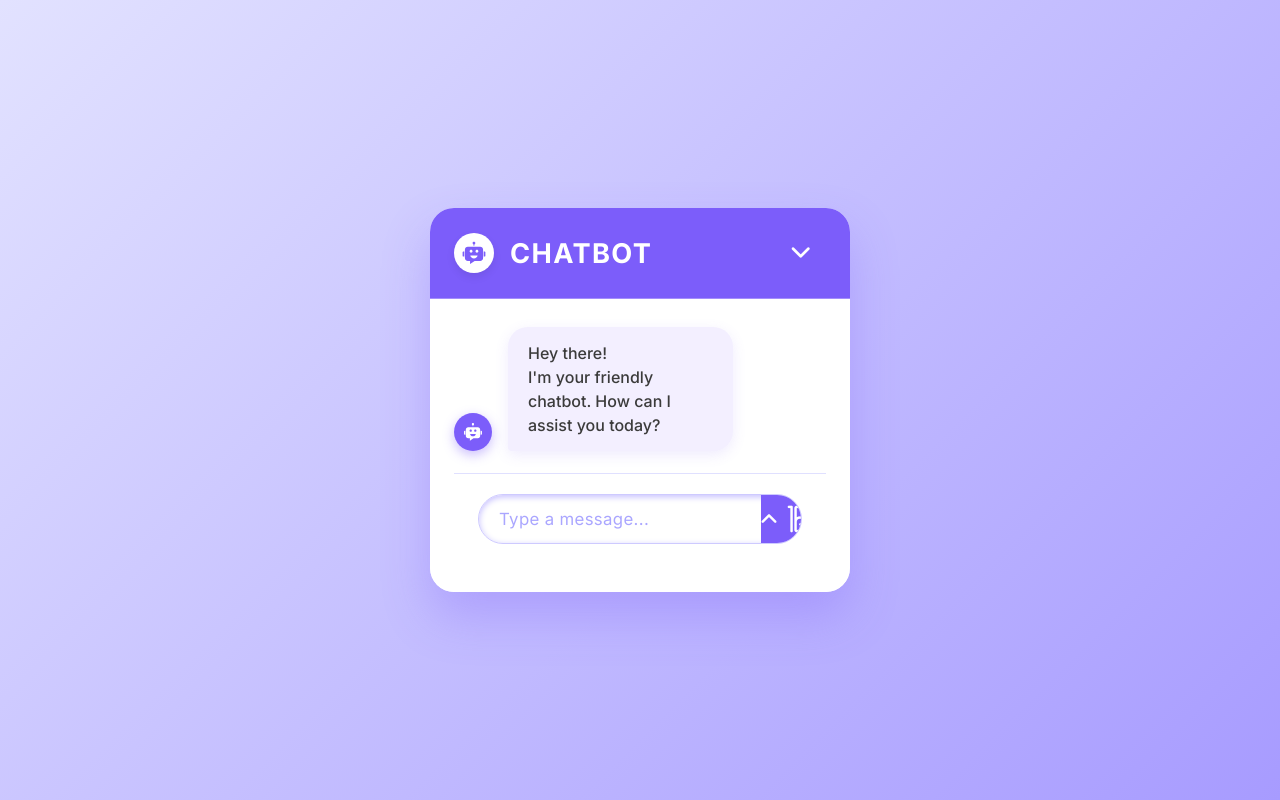
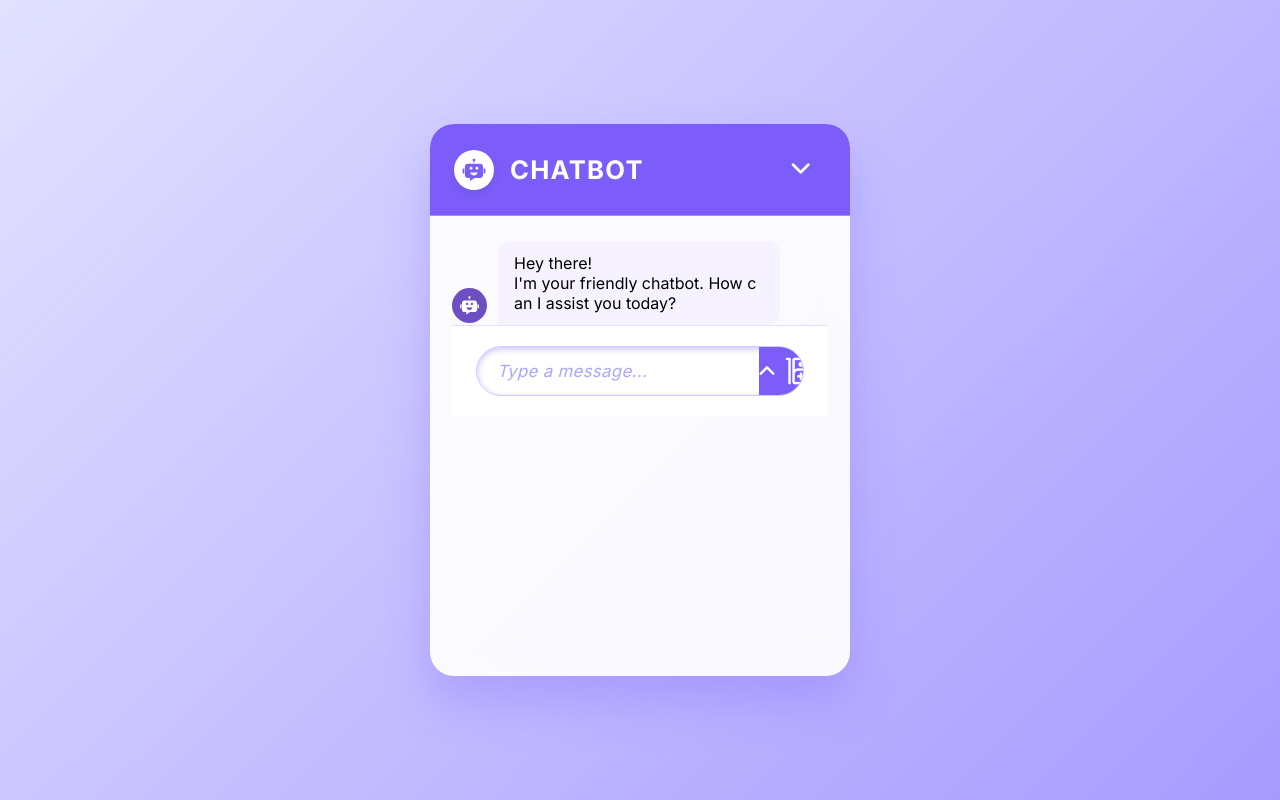
Before and after one commit to rebotilwe/chatbot, a React (Vite) app in the folder chatbot-app/: page / in a window 1280 px wide. Built offline with nearby package versions, Linux system fonts and the light colour scheme.

Commit message:
body style

```diff
--- a/chatbot-app/src/index.css
+++ b/chatbot-app/src/index.css
@@ -7,7 +7,6 @@
   --bubble-bot: #f3efff;
   --bubble-user: var(--primary);
   --shadow: rgba(124, 93, 250, 0.3);
-  --font-family: 'Inter', sans-serif;
 }
 
 *,
@@ -16,8 +15,7 @@
   margin: 0;
   padding: 0;
   box-sizing: border-box;
-  font-family: var(--font-family);
-  scroll-behavior: smooth;
+  font-family: "Inter", sans-serif;
 }
 
 body {
@@ -27,9 +25,6 @@ body {
   justify-content: center;
   background: var(--bg-gradient);
   padding: 1rem;
-  color: #3b3b3b;
-  -webkit-font-smoothing: antialiased;
-  -moz-osx-font-smoothing: grayscale;
 }
 
 /* Chat window */
@@ -39,16 +34,15 @@ body {
   display: flex;
   flex-direction: column;
   border-radius: 24px;
-  background: rgba(255, 255, 255, 0.95);
+  background: rgba(255, 255, 255, 0.92);
   box-shadow: 0 24px 48px var(--shadow);
   overflow: hidden;
-  backdrop-filter: saturate(180%) blur(18px);
+  backdrop-filter: saturate(180%) blur(16px);
   transition: box-shadow 0.3s ease;
 }
 
 .chatbot-popup:hover {
   box-shadow: 0 32px 64px var(--shadow);
-  cursor: default;
 }
 
 /* Header */
@@ -85,12 +79,11 @@ body {
 }
 
 .logo-text {
-  font-size: 1.7rem;
+  font-size: 1.6rem;
   font-weight: 700;
   color: #fff;
   letter-spacing: 0.05em;
   text-transform: uppercase;
-  user-select: none;
 }
 
 .chat-header button {
@@ -102,9 +95,6 @@ body {
   cursor: pointer;
   transition: background-color 0.25s ease;
   padding: 6px;
-  display: flex;
-  align-items: center;
-  justify-content: center;
 }
 
 .chat-header button:hover,
@@ -114,19 +104,7 @@ body {
 }
 
 /* Body */
-.chat-body {
-  flex: 1;
-  display: flex;
-  flex-direction: column;
-  gap: 22px;
-  padding: 28px 24px;
-  overflow-y: auto;
-  scrollbar-width: thin;
-  scrollbar-color: var(--primary) transparent;
-  background: #fff;
-  scroll-padding-bottom: 80px; /* to avoid footer overlap */
-  border-radius: 0 0 24px 24px;
-}
+
 
 .chat-body::-webkit-scrollbar {
   width: 8px;
@@ -142,8 +120,7 @@ body {
   background-color: var(--primary-hover);
 }
 
-/* Messages */
-.message {
+/* .message {
   display: flex;
   align-items: flex-end;
   gap: 16px;
@@ -151,10 +128,9 @@ body {
   word-wrap: break-word;
   font-size: 1rem;
   line-height: 1.5;
-  transition: background-color 0.3s ease;
-}
+} */
 
-.message.bot-message svg {
+/* .message.bot-message svg {
   width: 38px;
   height: 38px;
   padding: 8px;
@@ -162,43 +138,75 @@ body {
   border-radius: 50%;
   fill: #fff;
   box-shadow: 0 4px 12px rgba(124, 93, 250, 0.4);
-  flex-shrink: 0;
-}
+} */
 
-.message-text {
+/* .message-text {
   padding: 14px 20px;
   border-radius: 20px;
   font-weight: 500;
-  white-space: pre-line;
-  box-shadow: 0 4px 14px rgba(124, 93, 250, 0.12);
-  transition: box-shadow 0.3s ease;
-}
+} */
 
-.bot-message .message-text {
+/* .bot-message .message-text {
   background: var(--bubble-bot);
   color: #3b3b3b;
   border-radius: 20px 20px 20px 4px;
+  box-shadow: 0 4px 14px rgba(124, 93, 250, 0.12);
+} */
+
+/* User message aligned right */
+.chat-body {
+  /* flex: 1;
+  display: flex;
+  flex-direction: column;
+  gap: 22px;
+  padding: 28px 24px;
+  overflow-y: auto;
+  scrollbar-width: thin;
+  scrollbar-color: var(--primary) transparent;
+  background: #fff; */
+  height:460px;
+  overflow-y:auto;
+ padding: 25px 22px;
+
+}
+.chat-body .message{
+  display: flex;
+  gap: 11px;
+  align-items: center;
+
+}
+.chat-body .message .message-text {
+  padding: 12px 16px;
+  max-width: 75%;
+  word-break: break-all;
+}
+.chat-body .bot-message .message-text{
+  background:#f6f2ff;
+  border-radius: 13px 13px 13px 3px;
+
+}
+.chat-body .user-message{
+  flex-direction: column;
+  align-items: flex-end;
+}
+.chat-body .bot-message svg{
+  height:35px;
+  width:35px;
+  padding:6px;
+  flex-shrink: 0;
+  fill:#fff;
+  background: #6d4fc2;
+  align-self: flex-end;
+  border-radius: 50%;
+  margin-bottom: 2px;
+
 }
 
-.user-message {
-  flex-direction: row-reverse;
-  justify-content: flex-end;
-  max-width: 100%;
-}
 
-.user-message .message-text {
-  background: var(--bubble-user);
-  color: #fff;
-  border-radius: 20px 20px 4px 20px;
-  box-shadow: 0 4px 14px rgba(124, 93, 250, 0.28);
-  max-width: 75%;
-  text-align: left;
-}
 
-.user-message svg {
-  filter: drop-shadow(0 2px 2px rgba(0, 0, 0, 0.07));
-  flex-shrink: 0;
-}
+
+
+
 
 /* Footer */
 .chat-footer {
@@ -206,10 +214,6 @@ body {
   background: rgba(255, 255, 255, 0.95);
   backdrop-filter: saturate(180%) blur(12px);
   border-top: 1px solid #e0e0ff;
-  border-radius: 0 0 24px 24px;
-  position: sticky;
-  bottom: 0;
-  z-index: 10;
 }
 
 .chat-form {
@@ -238,7 +242,6 @@ body {
   font-weight: 400;
   color: #3a3a3a;
   transition: color 0.25s ease;
-  font-synthesis: none;
 }
 
 .message-input::placeholder {
@@ -260,7 +263,6 @@ body {
   align-items: center;
   justify-content: center;
   transition: background-color 0.3s ease;
-  user-select: none;
 }
 
 .chat-form button:hover,
```
